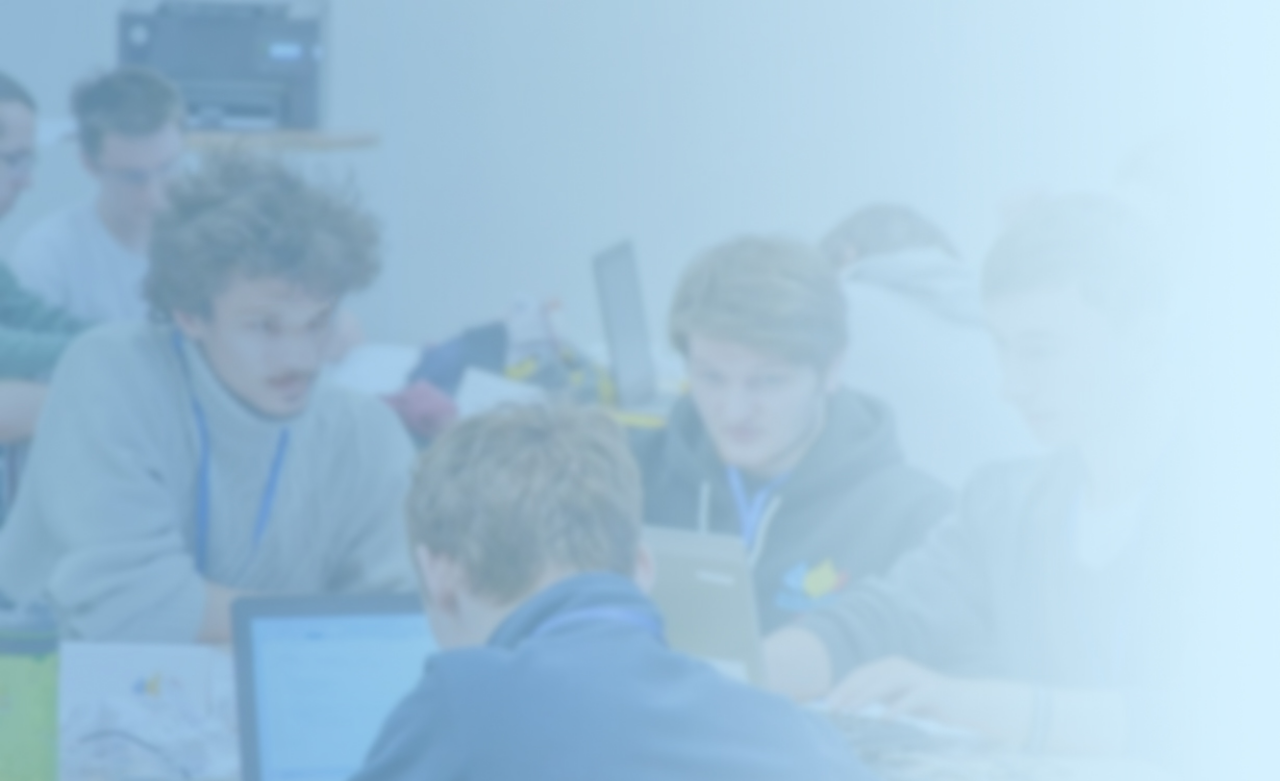
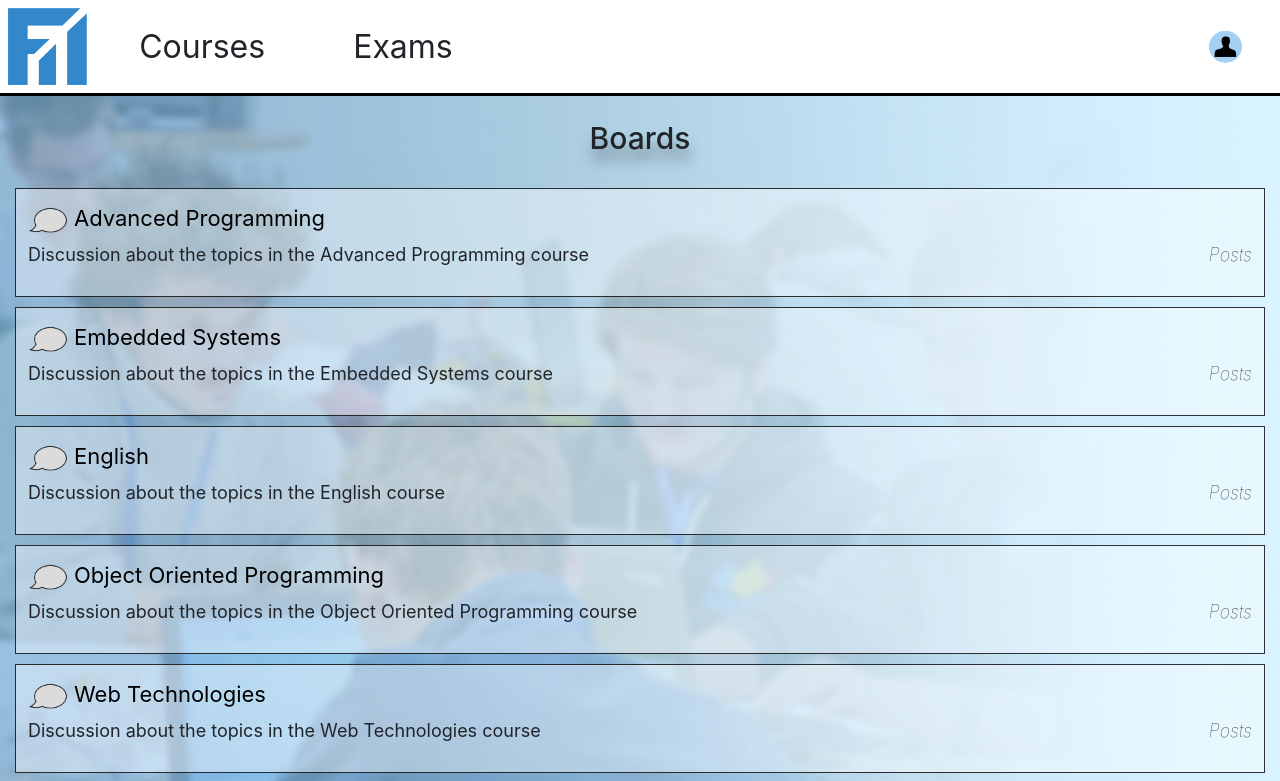
Before and after one commit to IureaMarius/IP, an Angular app in the folder LMS/: page /forum in a window 1280 px wide. Before the commit this address led to /. Shown: the top 781 px of the page. Built offline with nearby package versions, Linux system fonts and the light colour scheme.

Commit message:
added forum main page kind of

```diff
--- a/LMS/src/app/forum-boards-item/forum-boards-item.component.css
+++ b/LMS/src/app/forum-boards-item/forum-boards-item.component.css
@@ -0,0 +1,22 @@
+.grid-item {
+  background-color: rgba(255, 255, 255, 0.4);
+  border: 1px solid rgba(0, 0, 0, 0.8);
+  padding: 12px;
+  font-size: 18px;
+  text-align: left;
+  margin-bottom: 10px;
+}
+.grid-item button{
+  min-width: 200px;
+  width: 500px;
+  height: 35px;
+  background-color: rgba(255, 255, 255, 0.0);
+  border: none;
+  text-align: left;
+  margin-bottom: 5px;
+  font-size: 22px;
+  font-weight: 400;
+}
+.grid-item button:hover{
+  color: #3388cb;
+}
--- a/LMS/src/app/forum-boards-item/forum-boards-item.component.html
+++ b/LMS/src/app/forum-boards-item/forum-boards-item.component.html
@@ -1,2 +1,17 @@
-<p>{{boardData}}</p>
-<button (click)="openBoard()"></button>
+<div class="forum-boards">
+</div>
+
+<div class="grid-item">
+  <img src="../../assets/jeg.png" style="width: 40px;">
+  <button (click)="openBoard()">
+    <p>{{boardData.Name}}</p>
+  </button>
+  <div style="overflow:hidden">
+    <p style="float: left;">
+      {{boardData.Description}}
+    </p>
+    <p style="float: right; font-style: italic; font-weight: 2">
+      Posts
+    </p>
+  </div>
+</div>
--- a/LMS/src/app/forum-boards/forum-boards.component.html
+++ b/LMS/src/app/forum-boards/forum-boards.component.html
@@ -1,5 +1,7 @@
 <app-header></app-header>
 <div class="forumContainer">
-    <h3>Boards list:</h3>
-    <app-forum-boards-item *ngFor="let board of boards" [boardData]="board"></app-forum-boards-item>
+  <br>
+    <h3 style="text-align: center; text-shadow: 2px 12px 13px rgba(0,0,0,0.35); font-size: 30px">Boards</h3>
+  <br>
+    <app-forum-boards-item *ngFor="let board of boards"  [boardData]="board" ></app-forum-boards-item>
 </div>
--- a/LMS/src/app/header/header.component.html
+++ b/LMS/src/app/header/header.component.html
@@ -8,6 +8,8 @@
         </button>
         <div class="dropdown-menu" aria-labelledby="dropdownMenuButton">
             <a class="log-out-dropdown" routerLink="/">Log Out</a>
+            <br>
+            <a class="forum-dropdown" routerLink="/forum">Forum</a>
         </div>
     </div>
 </div>
--- a/LMS/src/app/routing/routing.module.ts
+++ b/LMS/src/app/routing/routing.module.ts
@@ -5,8 +5,10 @@ import { LoginPageComponent } from '../login-page/login-page.component';
 import { ForgotPasswordComponent } from '../forgot-password/forgot-password.component';
 import { LearningPageComponent } from '../learning-page/learning-page.component';
 import { SubjectPageComponent } from '../subject-page/subject-page.component';
+import { ForumBoardsComponent } from '../forum-boards/forum-boards.component';
 
 const routes: Routes = [
+    { path: 'forum', component: ForumBoardsComponent },
     { path: 'forgot-password', component: ForgotPasswordComponent },
     { path: 'subjects', component: LearningPageComponent },
     { path: 'subject', component: SubjectPageComponent },
--- a/LMS/src/styles.css
+++ b/LMS/src/styles.css
@@ -2,6 +2,7 @@ body {
     background-image: url('./assets/login_background.jpg');
     background-repeat: no-repeat;
     background-size: cover;
+    background-attachment: fixed;
 }
 html {
     height: 100%;
```
Also changed, not shown: LMS/src/app/Services/forum-manager.service.ts (line endings or trailing spaces), LMS/src/assets/jeg.png (added), 1 other file (tests, documents, lock files or other folders).
